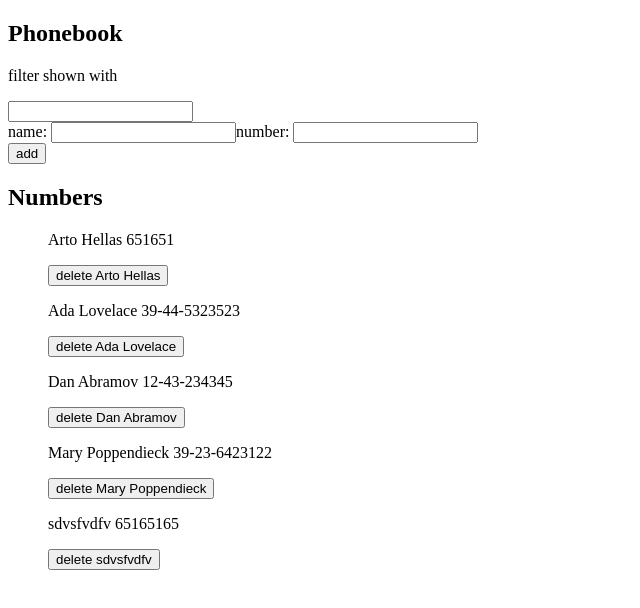
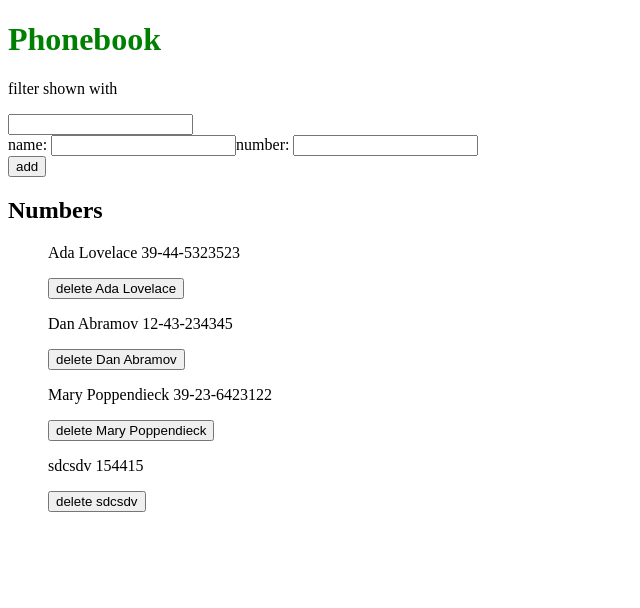
Before and after one commit to Saibot101/part2_fullstackopen, a React (Create React App) app in the folder part2/: page / in a window 1280 px wide. Shown: the top 608 px of the page, without its empty margins (0-640 px from the left). Built offline with nearby package versions, Linux system fonts and the light colour scheme; data requests are answered from the project's data file.

Commit message:
Part_2e finished

```diff
--- a/part2/db.json
+++ b/part2/db.json
@@ -1,10 +1,5 @@
 {
   "persons": [
-    {
-      "name": "Arto Hellas",
-      "number": "651651",
-      "id": 1
-    },
     {
       "name": "Ada Lovelace",
       "number": "39-44-5323523",
@@ -21,9 +16,9 @@
       "id": 4
     },
     {
-      "name": "sdvsfvdfv",
-      "number": "65165165",
-      "id": 6
+      "name": "sdcsdv",
+      "number": "154415",
+      "id": 5
     }
   ]
 }
--- a/part2/src/components/App.js
+++ b/part2/src/components/App.js
@@ -1,6 +1,7 @@
 import React, { useState, useEffect } from 'react'
 import axios from 'axios'
 import personService from '../services/notes'
+import '../index.css'
 
 const App = () => {
     const [ persons, setPersons] = useState([
@@ -9,13 +10,14 @@ const App = () => {
     const [newNumber, setNewNumber] = useState('');
     const [showPersons, setPersonsShow] = useState(true);
     const [search, setSearch] = useState('');
+    const [message, setMessage] = useState(null);
 
     useEffect(() => {
         personService.getAll()
             .then(initinalPersons => {
                 setPersons(initinalPersons)
             })
-    }, [])
+    }, []);
 
     const addName = (event) => {
         event.preventDefault();
@@ -23,7 +25,7 @@ const App = () => {
         const nameObject = {
             name: newName,
             number: newNumber
-        }
+        };
         if(persons.find(person => person.name === newName)){
             const replacePerson = persons.find(person => person.name === newName);
             const result = window.confirm(`${newName} is already in the phonebook, replace the old number with a new one ?`);
@@ -31,20 +33,42 @@ const App = () => {
                 const newObject = {
                     ...replacePerson,
                     number: newNumber
-                }
+                };
                 personService.update(replacePerson.id, newObject)
                     .then(returnedPerson => {
                         setPersons(persons.map(person => person.name !== newName ? person : returnedPerson))
+                        setMessage(`${returnedPerson.name} number was changed successful`)
+                        setTimeout(() => {
+                            setMessage(null)
+                        }, 5000)
                     })
+                .catch(
+                    error => {
+                        setMessage('error with replacing phone number')
+                        setTimeout(() => {
+                            setMessage(null)
+                        },5000)
+                    }
+                )
+
+
             }
 
         } else {
             personService.create(nameObject)
                 .then(returnedPerson => {
-                    setPersons(persons.concat(returnedPerson))
-                    setNewName('')
+                    setPersons(persons.concat(returnedPerson));
+                    setNewName('');
                     setNewNumber('')
                 })
+                .then(
+                    setMessage(
+                        `${nameObject.name} was deleted successful`
+                    ),
+                setTimeout(() => {
+                    setMessage(null)
+                },5000)
+            )
         }
 
 
@@ -59,34 +83,61 @@ const App = () => {
     };
 
     const changeHandler = (event) => {
-        setSearch(event.target.value)
+        setSearch(event.target.value);
 
         if(event.target.value !== ""){
             setPersonsShow(false);
             console.log(false)
         } else {
-            setPersonsShow(true)
+            setPersonsShow(true);
             console.log(true)
+        }
+    };
+
+    const deletePerson = (id) => {
+
+        const person = persons.find(person => person.id === id);
+
+        const result = window.confirm(`Delete ${person.name}`);
+        if(result){
+            personService.setDelete(id)
+            setPersons(persons.filter(person => person.id !== id));
+
+            setMessage(
+                `${person.name} was added with ${person.number} successful`
+            );
+                setTimeout(() => {
+                    setMessage(null)
+                },5000)
+        }
+    };
+
+    const personsToShow = showPersons ? persons : persons.filter( person => person.name.toLowerCase().indexOf(search.toLowerCase()) > -1 );
+
+    const Notification = ()=>{
+        if(message === null){
+            return null;
+        }
+
+        if(message.includes('error')) {
+            return (
+                <div className={"error"}>
+                    {message}
+                </div>
+            )
+        } else {
+            return (
+                <div className={"notification"}>
+                    {message}
+                </div>
+            )
         }
     }
 
-    const deletePerson = (id) => {
-
-        const person = persons.find(person => person.id === id)
-
-        const result = window.confirm(`Delete ${person.name}`)
-        if(result){
-            personService.setDelete(id)
-
-            setPersons(persons.filter(person => person.id !== id))
-        }
-    }
-
-    const personsToShow = showPersons ? persons : persons.filter( person => person.name.toLowerCase().indexOf(search.toLowerCase()) > -1 );
-
     return (
         <div>
-            <h2>Phonebook</h2>
+            <h1>Phonebook</h1>
+            <Notification />
             <p>filter shown with </p>
             <input value={search} onChange={changeHandler}/>
             <form onSubmit={addName}>
--- a/part2/src/index.css
+++ b/part2/src/index.css
@@ -1,13 +1,23 @@
-body {
-  margin: 0;
-  font-family: -apple-system, BlinkMacSystemFont, 'Segoe UI', 'Roboto', 'Oxygen',
-    'Ubuntu', 'Cantarell', 'Fira Sans', 'Droid Sans', 'Helvetica Neue',
-    sans-serif;
-  -webkit-font-smoothing: antialiased;
-  -moz-osx-font-smoothing: grayscale;
+h1{
+  color: green;
 }
 
-code {
-  font-family: source-code-pro, Menlo, Monaco, Consolas, 'Courier New',
-    monospace;
+.error {
+  color: red;
+  background: lightgrey;
+  font-size: 20px;
+  border-style: solid;
+  border-radius: 5px;
+  padding: 10px;
+  margin-bottom: 10px;
 }
+
+.notification {
+  color: green;
+  background: lightgrey;
+  font-size: 20px;
+  border-style: solid;
+  border-radius: 5px;
+  padding: 10px;
+  margin-bottom: 10px;
+}
```
